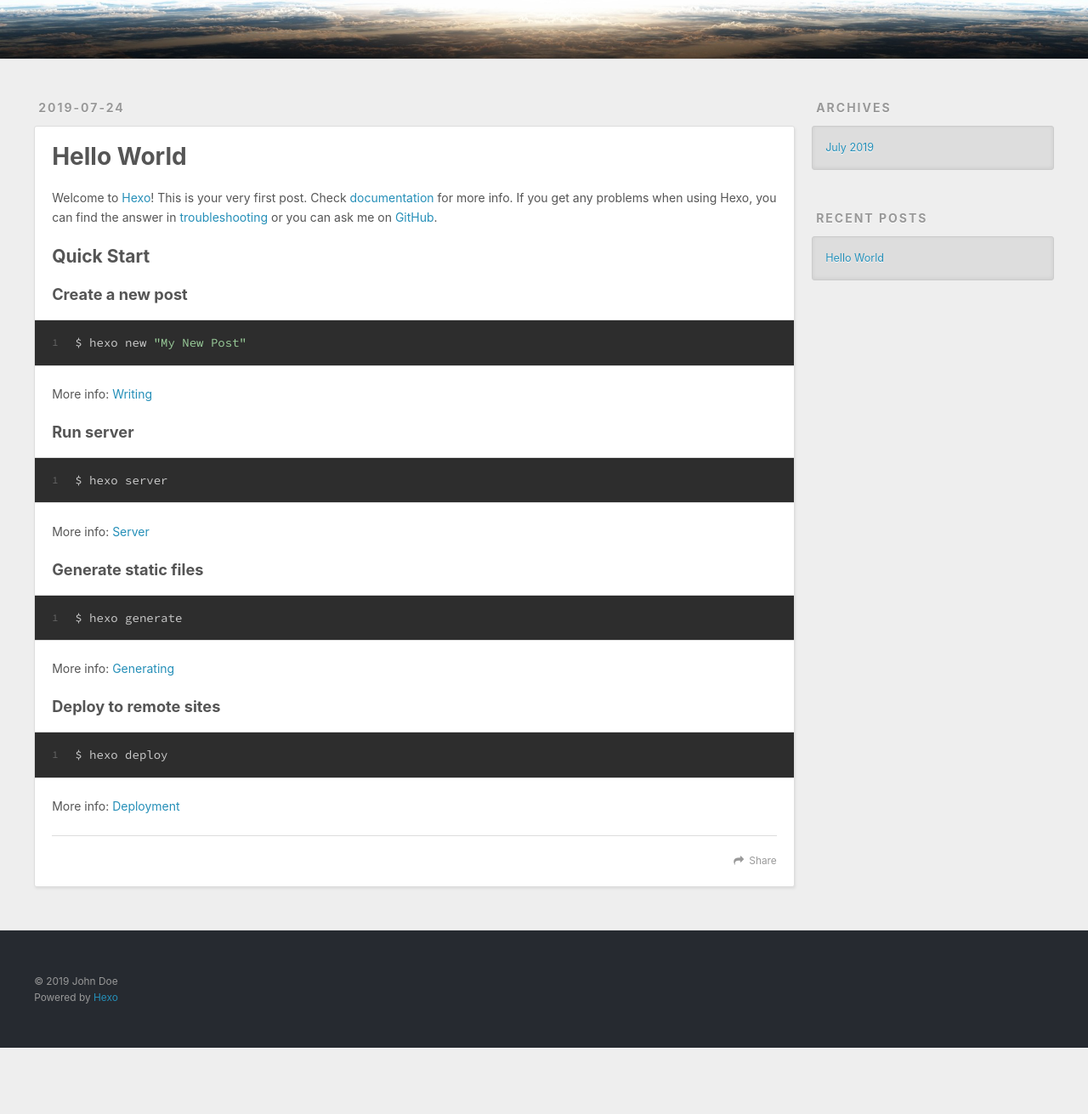
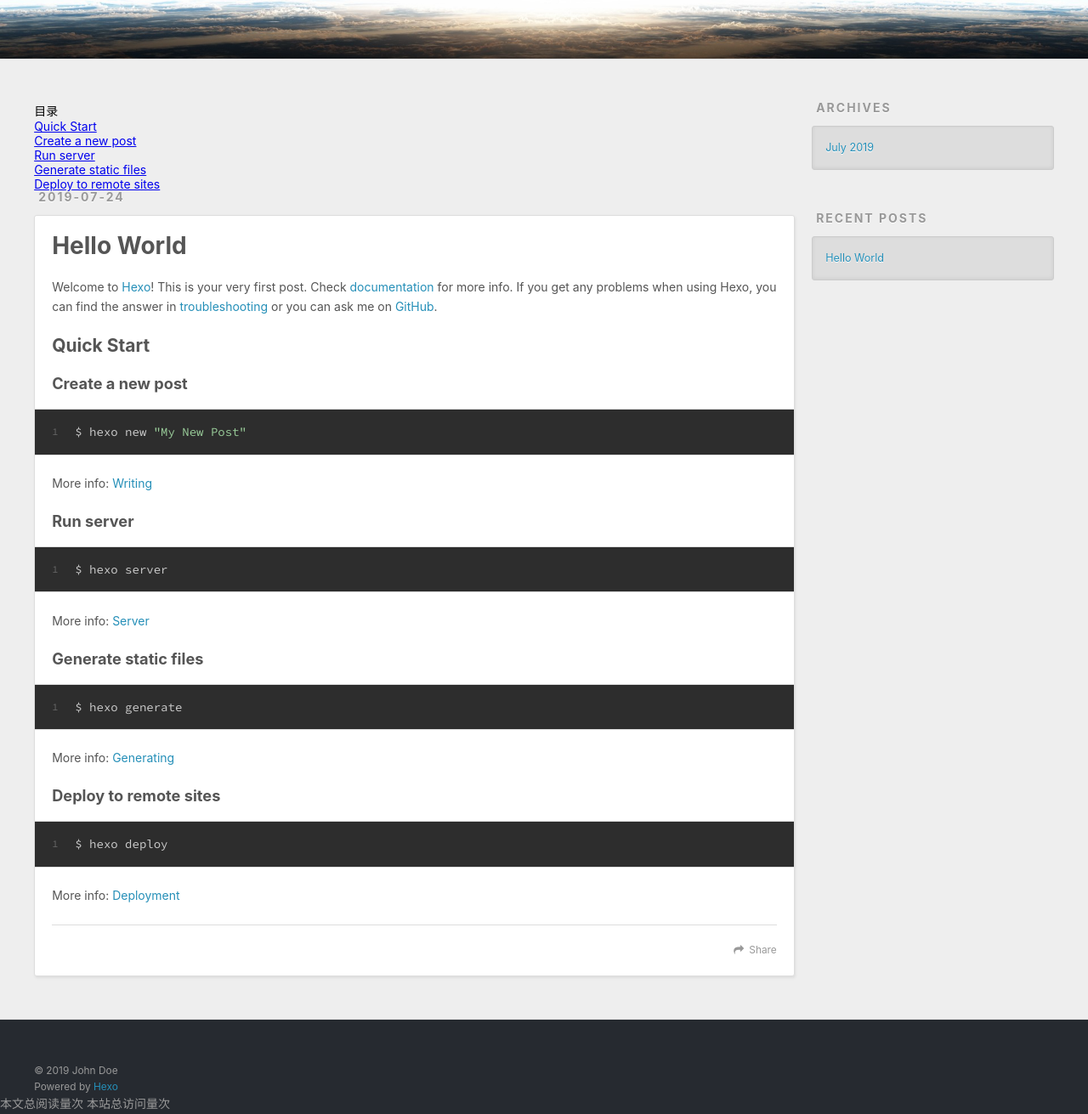
Before and after one commit to luohong123/luohong123.github.io, a plain HTML site: page index.html in a window 1280 px wide. Shown: the part 231-1542 px from the top of the page at 85% size. Before the commit the page ends 1464 px from the top, so only its background shows below. Drawn offline with nearby package versions, Linux system fonts and the light colour scheme; some packages are replaced by stand-ins of ours; a script that the page names is missing.

Commit message:
Site updated: 2019-07-26 15:47:56

```diff
--- a/index.html
+++ b/index.html
@@ -62,7 +62,16 @@
       <div class="outer">
         <section id="main">
 
-    <article id="post-hello-world" class="article article-type-post" itemscope itemprop="blogPost">
+    <article id="post-hello-world" class="article article-type-post" itemscope
+  itemprop="blogPost">
+  <aside id="article-toc" role="navigation" class="fixed">
+    <div id="article-toc-inner">
+        <strong class="sidebar-title">
+            目录</strong>
+        <ol class="toc"><li class="toc-item toc-level-2"><a class="toc-link" href="#Quick-Start"><span class="toc-text">Quick Start</span></a><ol class="toc-child"><li class="toc-item toc-level-3"><a class="toc-link" href="#Create-a-new-post"><span class="toc-text">Create a new post</span></a></li><li class="toc-item toc-level-3"><a class="toc-link" href="#Run-server"><span class="toc-text">Run server</span></a></li><li class="toc-item toc-level-3"><a class="toc-link" href="#Generate-static-files"><span class="toc-text">Generate static files</span></a></li><li class="toc-item toc-level-3"><a class="toc-link" href="#Deploy-to-remote-sites"><span class="toc-text">Deploy to remote sites</span></a></li></ol></li></ol>
+    </div>
+</aside>
+
   <div class="article-meta">
     <a href="/2019/07/24/hello-world/" class="article-date">
   <time datetime="2019-07-24T03:22:30.341Z" itemprop="datePublished">2019-07-24</time>
@@ -72,7 +81,7 @@
   <div class="article-inner">
 
 
-      <header class="article-header">
+    <header class="article-header">
 
 
     <h1 itemprop="name">
@@ -80,11 +89,11 @@
     </h1>
 
 
-      </header>
+    </header>
 
     <div class="article-entry" itemprop="articleBody">
 
-        <p>Welcome to <a href="https://hexo.io/" target="_blank" rel="noopener">Hexo</a>! This is your very first post. Check <a href="https://hexo.io/docs/" target="_blank" rel="noopener">documentation</a> for more info. If you get any problems when using Hexo, you can find the answer in <a href="https://hexo.io/docs/troubleshooting.html" target="_blank" rel="noopener">troubleshooting</a> or you can ask me on <a href="https://github.com/hexojs/hexo/issues" target="_blank" rel="noopener">GitHub</a>.</p>
+      <p>Welcome to <a href="https://hexo.io/" target="_blank" rel="noopener">Hexo</a>! This is your very first post. Check <a href="https://hexo.io/docs/" target="_blank" rel="noopener">documentation</a> for more info. If you get any problems when using Hexo, you can find the answer in <a href="https://hexo.io/docs/troubleshooting.html" target="_blank" rel="noopener">troubleshooting</a> or you can ask me on <a href="https://github.com/hexojs/hexo/issues" target="_blank" rel="noopener">GitHub</a>.</p>
 <h2 id="Quick-Start"><a href="#Quick-Start" class="headerlink" title="Quick Start"></a>Quick Start</h2><h3 id="Create-a-new-post"><a href="#Create-a-new-post" class="headerlink" title="Create a new post"></a>Create a new post</h3><figure class="highlight bash"><table><tr><td class="gutter"><pre><span class="line">1</span><br></pre></td><td class="code"><pre><span class="line">$ hexo new <span class="string">"My New Post"</span></span><br></pre></td></tr></table></figure>
 
 <p>More info: <a href="https://hexo.io/docs/writing.html" target="_blank" rel="noopener">Writing</a></p>
@@ -101,7 +110,7 @@
 
     </div>
     <footer class="article-footer">
-      <a data-url="http://yoursite.com/2019/07/24/hello-world/" data-id="cjyhvyze30001dz0m0bf3p34g" class="article-share-link">Share</a>
+      <a data-url="http://yoursite.com/2019/07/24/hello-world/" data-id="cjyjszljr00017r0mxlgphny4" class="article-share-link">Share</a>
 
 
     </footer>
@@ -161,6 +170,13 @@
       Powered by <a href="http://hexo.io/" target="_blank">Hexo</a>
     </div>
   </div>
+  <script async src="//dn-lbstatics.qbox.me/busuanzi/2.3/busuanzi.pure.mini.js"></script>
+  <span id="busuanzi_container_page_pv">
+    本文总阅读量<span id="busuanzi_value_page_pv"></span>次
+  </span>
+  <span id="busuanzi_container_site_pv">
+    本站总访问量<span id="busuanzi_value_site_pv"></span>次
+  </span>
   <script type="text/javascript" src="https://v1.cnzz.com/z_stat.php?id=1277851914&web_id=1277851914"></script>
   <script type="text/javascript">
     var cnzz_protocol = (("https:" == document.location.protocol) ? "https://" : "http://");
@@ -180,8 +196,8 @@
   <script type="text/javascript">
     var cnzz_protocol = (("https:" == document.location.protocol) ? "https://" : "http://");
     document.write(unescape("%3Cspan id='cnzz_stat_icon_1277851914'%3E%3C/span%3E%3Cscript src='" + cnzz_protocol +
-        "v1.cnzz.com/z_stat.php%3Fid%3D1277851914%26online%3D1%26show%3Dline' type='text/javascript'%3E%3C/script%3E"
-        ));
+      "v1.cnzz.com/z_stat.php%3Fid%3D1277851914%26online%3D1%26show%3Dline' type='text/javascript'%3E%3C/script%3E"
+    ));
   </script>
 </footer>
     </div>
```
Also changed, not shown: 2019/07/24/hello-world/index.html (+23 -7 lines), READEME.html (+21 -5 lines), archives/2019/07/index.html (+9 -2 lines), archives/2019/index.html (+9 -2 lines), archives/index.html (+9 -2 lines).
